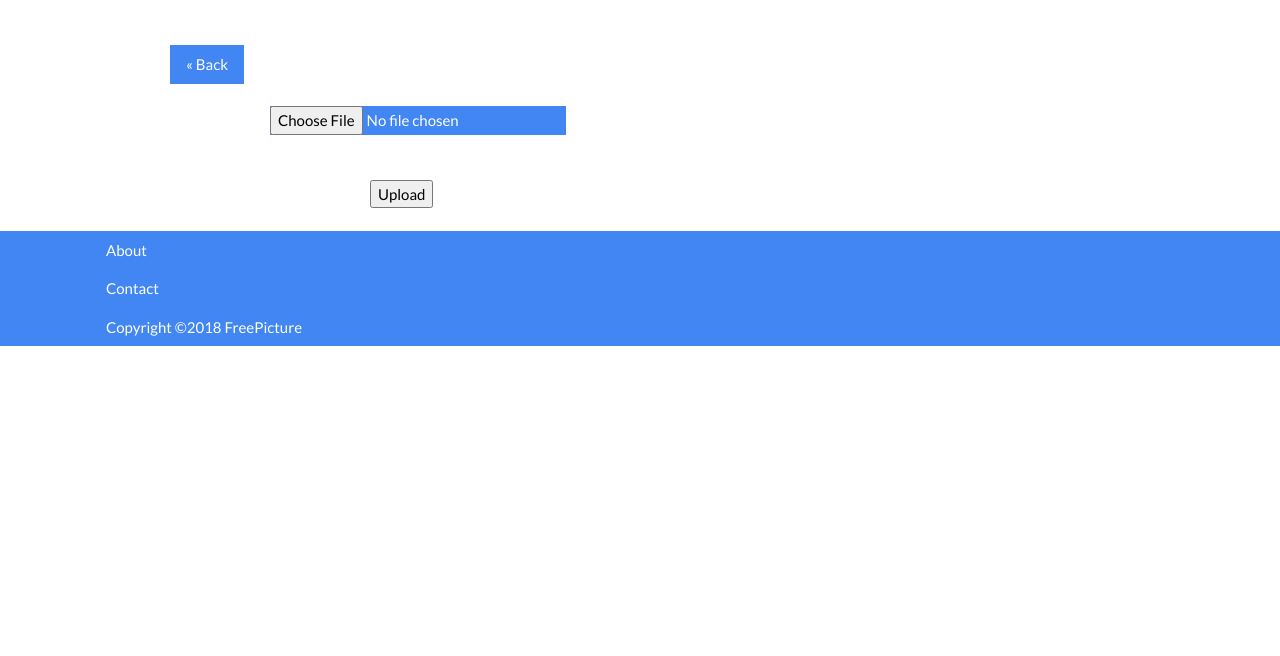
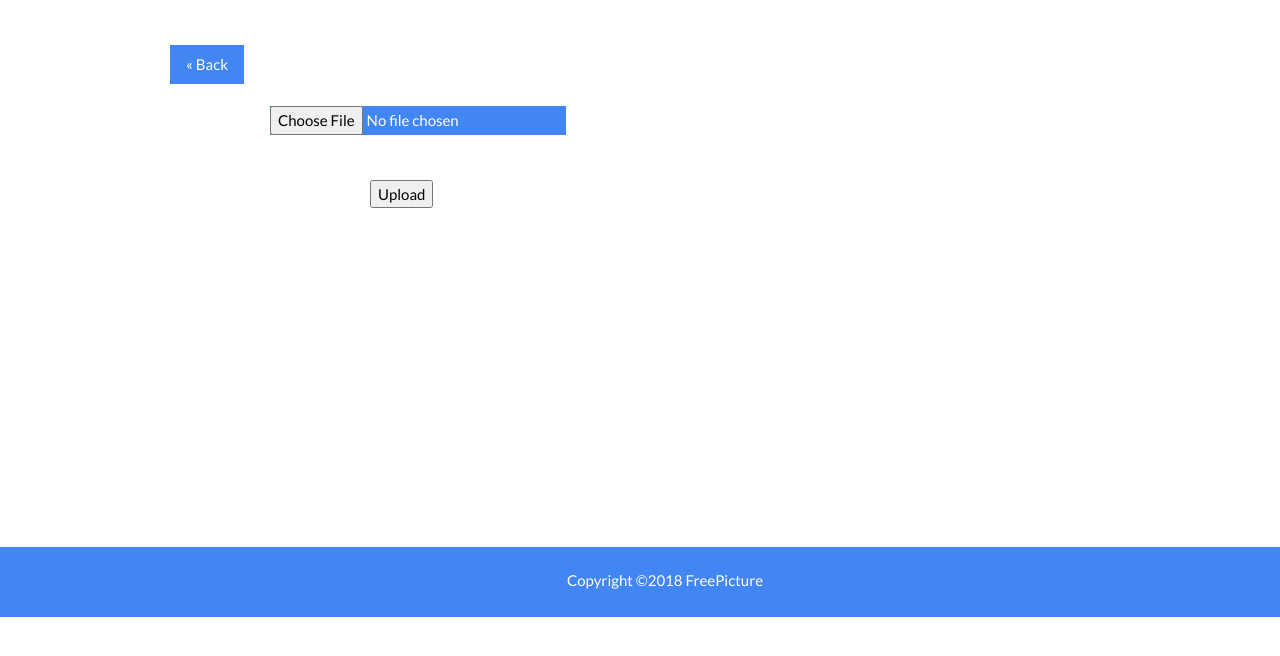
Before and after one commit to reyhanfikri/freepik, a CodeIgniter app: page /freepik/upload_gambar in a window 1280 px wide. Shown: the part 50-706 px from the top of the page. Run offline with CodeIgniter, Linux system fonts and the light colour scheme.

Commit message:
Revisi footer halaman upload

```diff
--- a/application/views/v_upload.php
+++ b/application/views/v_upload.php
@@ -101,19 +101,10 @@
     </div>
     <br>
 
-  <div class="footer">
-        <ul>
-        <li style="color:#4286f4">
-            <a style="color: white;" href="#">About</a>
-        </li>
-        <li style="color:#4286f4">
-            <a style="color: white;" href="#">Contact</a>
-        </li>
-        <li style="color:#4286f4">
-            <a style="color: white;" href="#">Copyright ©2018 FreePicture</a>
-        </li>
-        </ul>
-
-  </div>
+  <div style="padding-top: 316px;">
+      <div class="footer" style="height: 70px;"><br>
+            <center>Copyright ©2018 FreePicture</center>
+    </div>
+    </div>
 </body>
 </html>
```
